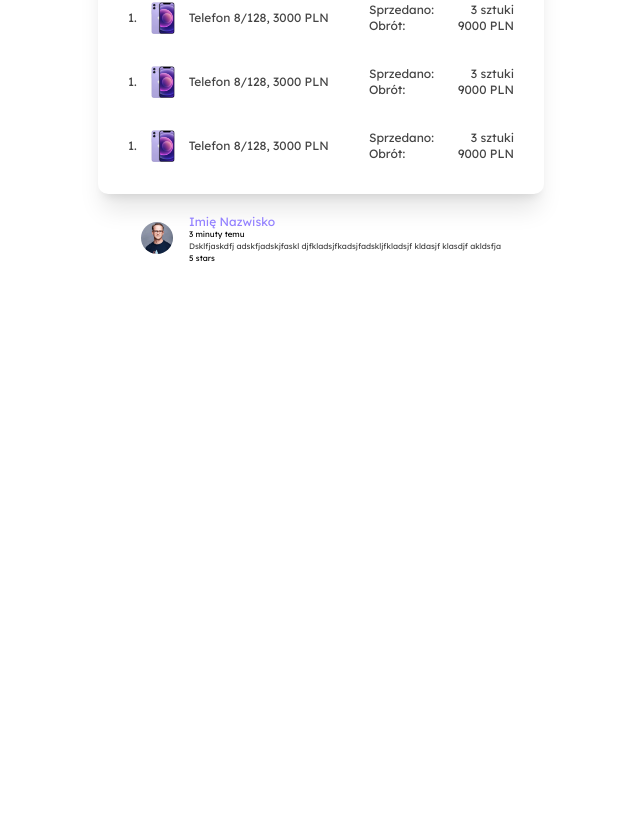
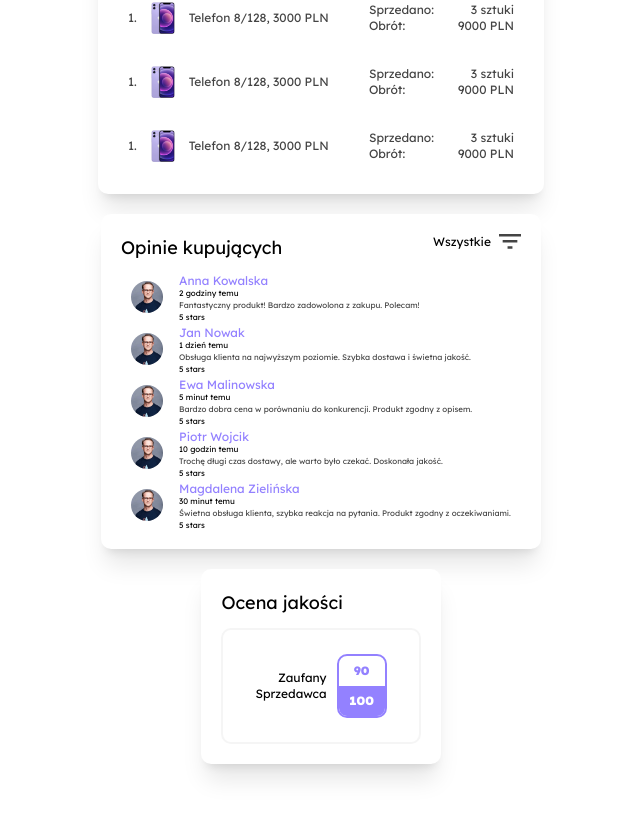
Before and after one commit to studia-pw/sellers-dashboard, a Next.js app: page / in a window 1280 px wide. Shown: the part 1104-1922 px from the top of the page, without its empty margins (319-959 px from the left). Before the commit the page ends 1462 px from the top, so only its background shows below. Built offline with nearby package versions, Linux system fonts and the light colour scheme.

Commit message:
Added quality widget and review widget

```diff
--- a/src/app/dashboard/components/quality/quality-widget-item.js
+++ b/src/app/dashboard/components/quality/quality-widget-item.js
@@ -1,7 +1,47 @@
-function QualityScore({ score, max }) {
-  return <div>QualityScore</div>;
+function QualityScore({ quality }) {
+  return (
+    <div>
+      <div className="w-[50px] flex flex-col border-2 border-[#9381FF] rounded-[10px] items-center overflow-hidden">
+        <div className="h-[30px] flex flex-row justify-center items-center">
+          <p className="rating-text text-[#9381FF]">{quality.score}</p>
+        </div>
+        <div className="h-[30px] w-full flex flex-row justify-center items-center bg-[#9381FF]">
+          <p className="rating-text text-white">{quality.max}</p>
+        </div>
+      </div>
+    </div>
+  );
 }
 
-export default function QualityWidgetItem() {
-  return <div className="card">QualityWidgetItem</div>;
+function QualityScoreAndLabel({ quality }) {
+  return (
+    <div className="flex flex-row items-center gap-x-2.5">
+      <p className="text-black text-right">
+        Zaufany <br />
+        Sprzedawca
+      </p>
+      <QualityScore quality={quality} />
+    </div>
+  );
 }
+
+function QualityTitle({ title }) {
+  return <h3>{title}</h3>;
+}
+
+export default function QualityWidgetItem({ quality }) {
+  let quality1 = {
+    score: 90,
+    max: 100,
+  };
+  return (
+    <div className="card">
+      <div className="mb-3">
+        <QualityTitle title="Ocena jakości" />
+      </div>
+      <div className="border-2 border-[#F5F5F5] rounded-[10px] px-8 py-6">
+        <QualityScoreAndLabel quality={quality1} />
+      </div>
+    </div>
+  );
+}
--- /dev/null
+++ b/src/app/dashboard/components/quality/worst-aspects-widget-item.js
@@ -0,0 +1 @@
+export default function WorstAspectsWidgetItem() {}
--- a/src/app/dashboard/components/review/review-item-list.js
+++ b/src/app/dashboard/components/review/review-item-list.js
@@ -1,3 +1,11 @@
-export default function ReviewItemList() {
-    return (<div>ReviewItemList</div>);
+import ReviewItem from "@/app/dashboard/components/review/review-item";
+
+export default function ReviewItemList({ reviews }) {
+  return (
+    <div className="flex flex-col gap-y-1">
+      {reviews.map((review) => (
+        <ReviewItem review={review} />
+      ))}
+    </div>
+  );
 }
--- a/src/app/dashboard/components/review/review-item.js
+++ b/src/app/dashboard/components/review/review-item.js
@@ -10,8 +10,8 @@ function ReviewItemName({ name }) {
   return <p className="text-[#9381FF]">{name}</p>;
 }
 
-function ReviewItemTime() {
-  return <p className="sub-text text-black leading-[8px]">3 minuty temu</p>;
+function ReviewItemTime({ time }) {
+  return <p className="sub-text text-black leading-[8px]">{time}</p>;
 }
 
 function ReviewItemComment({ comment }) {
@@ -22,14 +22,14 @@ function ReviewItemStars() {
   return <p className="sub-text leading-[8px]">5 stars</p>;
 }
 
-export default function ReviewItem() {
+export default function ReviewItem({ review }) {
   return (
-    <div className="flex flex-row gap-x-4 items-center">
+    <div className="flex flex-row gap-x-4 items-center rounded-[10px] bg-white hover:bg-[#F5F5F5] px-2.5">
       <ReviewItemProfilePicture />
       <div className="flex flex-col">
-        <ReviewItemName name="Imię Nazwisko" />
-        <ReviewItemTime />
-        <ReviewItemComment comment="Dsklfjaskdfj adskfjadskjfaskl djfkladsjfkadsjfadskljfkladsjf kldasjf klasdjf akldsfja" />
+        <ReviewItemName name={review.name} />
+        <ReviewItemTime time={review.time} />
+        <ReviewItemComment comment={review.comment} />
         <ReviewItemStars />
       </div>
     </div>
--- a/src/app/dashboard/components/review/review-widget.js
+++ b/src/app/dashboard/components/review/review-widget.js
@@ -1,3 +1,26 @@
-export default function ReviewWidget() {
-    return (<div>ReviewWidget</div>);
+import ReviewItemList from "@/app/dashboard/components/review/review-item-list";
+
+function ReviewWidgetTopBar() {
+  return (
+    <div className="flex flex-row justify-between">
+      <h3>Opinie kupujących</h3>
+      <div className="flex flex-row gap-x-2 items-start">
+        <p>Wszystkie</p>
+        <div className="w-[22px]">
+          <img src="assets/cards/filter.svg" />
+        </div>
+      </div>
+    </div>
+  );
 }
+
+export default function ReviewWidget({ reviews }) {
+  return (
+    <div className="card">
+      <div className="mb-3">
+        <ReviewWidgetTopBar />
+      </div>
+      <ReviewItemList reviews={reviews} />
+    </div>
+  );
+}
--- a/src/app/page.js
+++ b/src/app/page.js
@@ -6,7 +6,8 @@ import ThemeSwitchButton from "@/app/components/theme-switch-button";
 import { Provider } from "react-redux";
 import { store } from "@/app/lib/store";
 import OfferWidget from "@/app/dashboard/components/offer/offer-widget";
-import ReviewItem from "@/app/dashboard/components/review/review-item";
+import ReviewWidget from "@/app/dashboard/components/review/review-widget";
+import QualityWidgetItem from "@/app/dashboard/components/quality/quality-widget-item";
 
 export default function Home() {
   let items = [
@@ -29,6 +30,44 @@ export default function Home() {
       text: "3 z 50 zamówień",
     },
   ];
+
+  let reviews = [
+    {
+      name: "Anna Kowalska",
+      time: "2 godziny temu",
+      comment: "Fantastyczny produkt! Bardzo zadowolona z zakupu. Polecam!",
+      stars: "5",
+    },
+    {
+      name: "Jan Nowak",
+      time: "1 dzień temu",
+      comment:
+        "Obsługa klienta na najwyższym poziomie. Szybka dostawa i świetna jakość.",
+      stars: "4",
+    },
+    {
+      name: "Ewa Malinowska",
+      time: "5 minut temu",
+      comment:
+        "Bardzo dobra cena w porównaniu do konkurencji. Produkt zgodny z opisem.",
+      stars: "5",
+    },
+    {
+      name: "Piotr Wojcik",
+      time: "10 godzin temu",
+      comment:
+        "Trochę długi czas dostawy, ale warto było czekać. Doskonała jakość.",
+      stars: "4",
+    },
+    {
+      name: "Magdalena Zielińska",
+      time: "30 minut temu",
+      comment:
+        "Świetna obsługa klienta, szybka reakcja na pytania. Produkt zgodny z oczekiwaniami.",
+      stars: "5",
+    },
+  ];
+
   return (
     <Provider store={store}>
       <main className="flex min-h-screen flex-col items-center justify-between p-24 gap-y-5">
@@ -40,7 +79,8 @@ export default function Home() {
           ))}
         </div>
         <OfferWidget />
-        <ReviewItem />
+        <ReviewWidget reviews={reviews} />
+        <QualityWidgetItem />
       </main>
     </Provider>
   );
```
